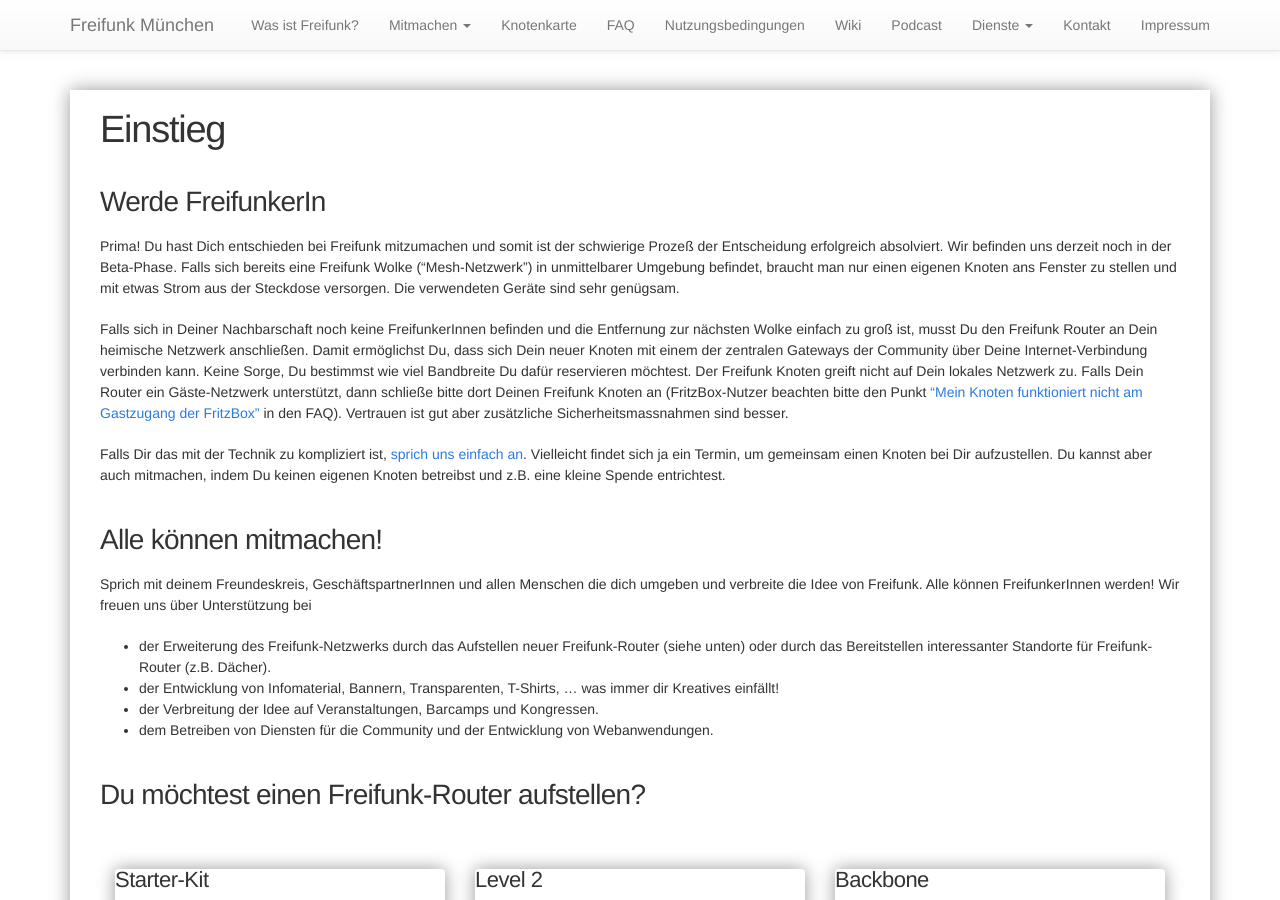
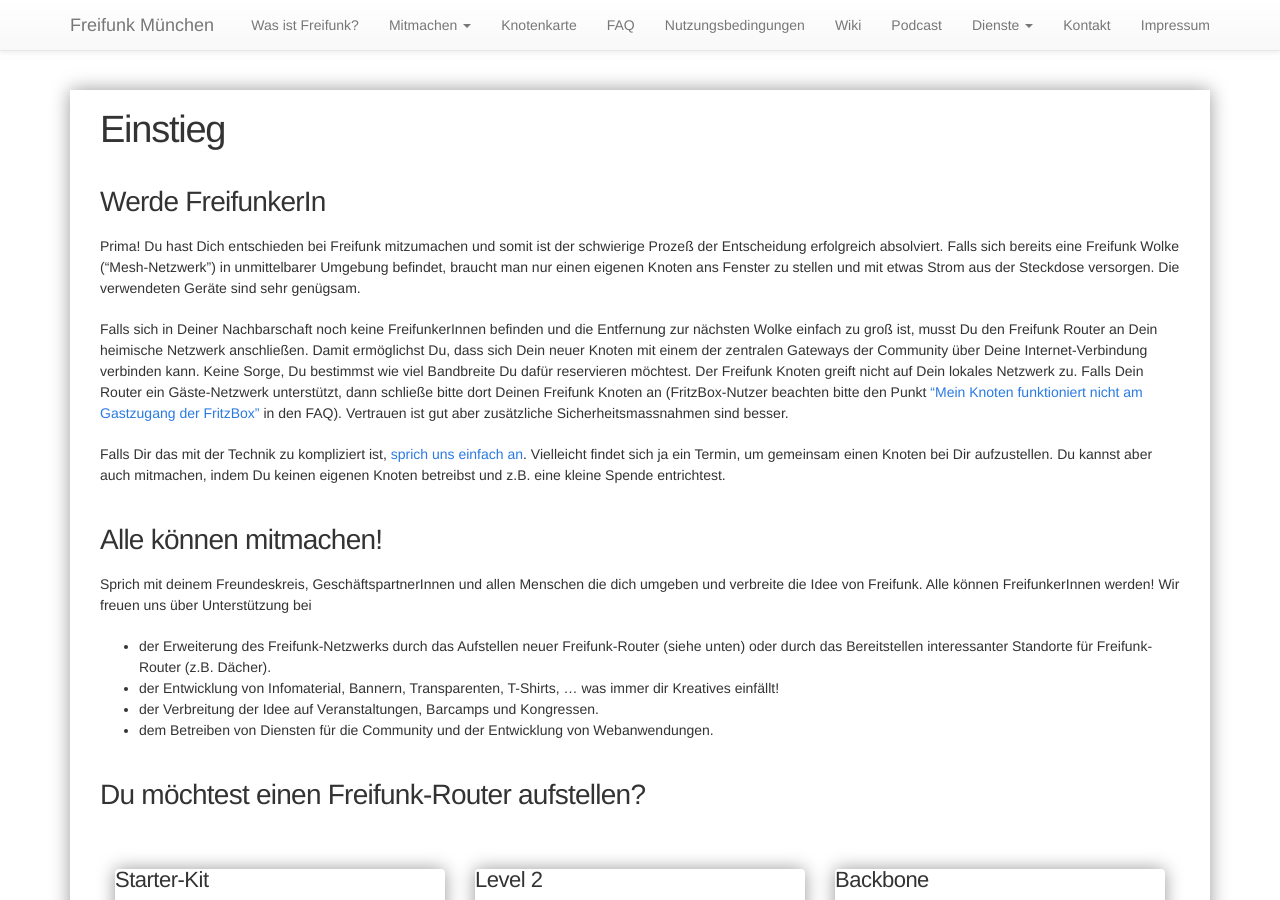
Before and after one commit to freifunkMUC/freifunkmuc.github.io, a Jekyll site: the page built from mitmachen.md, in a window 1280 px wide and 900 px high. Built offline with Jekyll 4.4.1, drawn with Linux system fonts in a browser that asks for light colours.

Commit message:
Update mitmachen.md

```diff
--- a/mitmachen.md
+++ b/mitmachen.md
@@ -6,7 +6,7 @@ permalink: /mitmachen/
 
 ## Werde FreifunkerIn
 
-Prima! Du hast Dich entschieden bei Freifunk mitzumachen und somit ist der schwierige Prozeß der Entscheidung erfolgreich absolviert. Wir befinden uns derzeit noch in der Beta-Phase. Falls sich bereits eine Freifunk Wolke (“Mesh-Netzwerk”) in unmittelbarer Umgebung befindet, braucht man nur einen eigenen Knoten ans Fenster zu stellen und mit etwas Strom aus der Steckdose versorgen. Die verwendeten Geräte sind sehr genügsam.
+Prima! Du hast Dich entschieden bei Freifunk mitzumachen und somit ist der schwierige Prozeß der Entscheidung erfolgreich absolviert. Falls sich bereits eine Freifunk Wolke (“Mesh-Netzwerk”) in unmittelbarer Umgebung befindet, braucht man nur einen eigenen Knoten ans Fenster zu stellen und mit etwas Strom aus der Steckdose versorgen. Die verwendeten Geräte sind sehr genügsam.
 
 Falls sich in Deiner Nachbarschaft noch keine FreifunkerInnen befinden und die Entfernung zur nächsten Wolke einfach zu groß ist, musst Du den Freifunk Router an Dein heimische Netzwerk anschließen. Damit ermöglichst Du, dass sich Dein neuer Knoten mit einem der zentralen Gateways der Community über Deine Internet-Verbindung verbinden kann. Keine Sorge, Du bestimmst wie viel Bandbreite Du dafür reservieren möchtest. Der Freifunk Knoten greift nicht auf Dein lokales Netzwerk zu. Falls Dein Router ein Gäste-Netzwerk unterstützt, dann schließe bitte dort Deinen Freifunk Knoten an (FritzBox-Nutzer beachten bitte den Punkt ["Mein Knoten funktioniert nicht am Gastzugang der FritzBox"][faq] in den FAQ). Vertrauen ist gut aber zusätzliche Sicherheitsmassnahmen sind besser.
 
```
